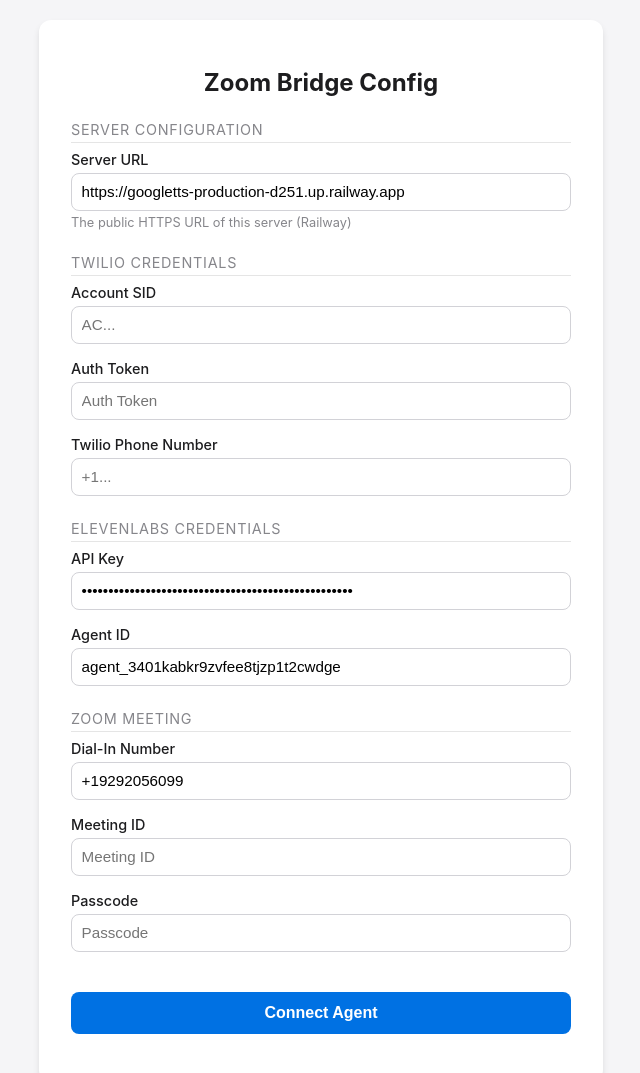
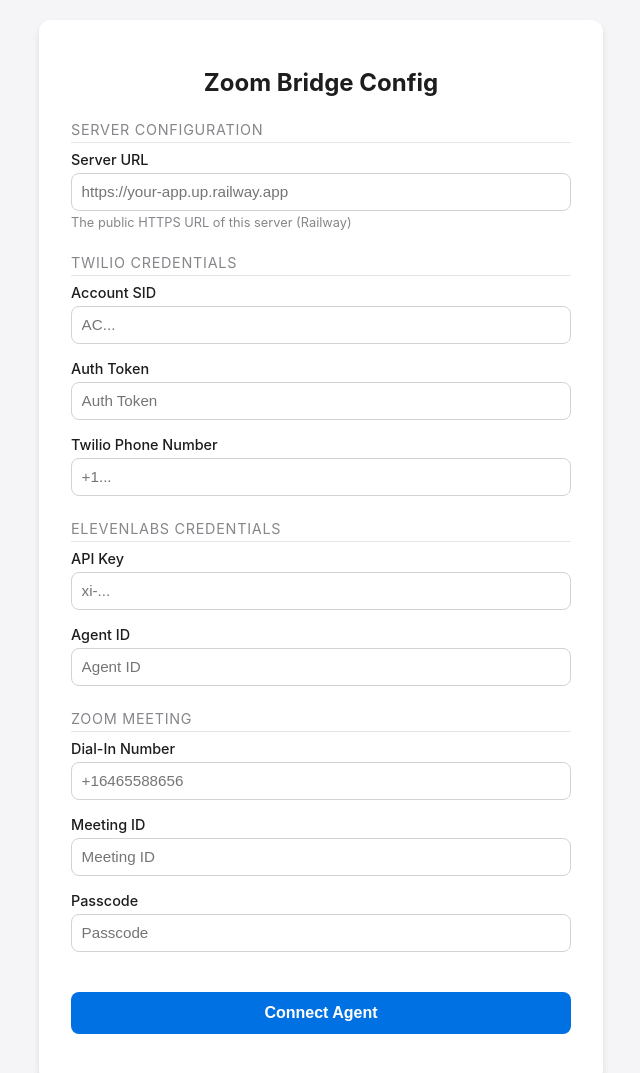
Before and after one commit to sean-marketseq/zoomdemoagent, a website: page elevenlabs-bridge/public/index.html in a window 1280 px wide. Shown: the top 1073 px of the page, without its empty margins (319-959 px from the left). Drawn offline with Linux system fonts and the light colour scheme.

Commit message:
Fix: Remove hardcoded secrets and make fields optional

```diff
--- a/elevenlabs-bridge/public/index.html
+++ b/elevenlabs-bridge/public/index.html
@@ -117,8 +117,7 @@
         <div class="section-title">Server Configuration</div>
         <div class="form-group">
             <label for="serverUrl">Server URL</label>
-            <input type="text" id="serverUrl" placeholder="https://your-app.up.railway.app"
-                value="https://googletts-production-d251.up.railway.app" required>
+            <input type="text" id="serverUrl" placeholder="https://your-app.up.railway.app" required>
             <div class="note">The public HTTPS URL of this server (Railway)</div>
         </div>
 
@@ -139,27 +138,25 @@
         <div class="section-title">ElevenLabs Credentials</div>
         <div class="form-group">
             <label for="elevenLabsApiKey">API Key</label>
-            <input type="password" id="elevenLabsApiKey" placeholder="xi-..."
-                value="sk_3ccfa57dded28b738fb669d4bf65613b40ebd1a7c5fc7e9d" required>
+            <input type="password" id="elevenLabsApiKey" placeholder="xi-..." required>
         </div>
         <div class="form-group">
             <label for="elevenLabsAgentId">Agent ID</label>
-            <input type="text" id="elevenLabsAgentId" placeholder="Agent ID" value="agent_3401kabkr9zvfee8tjzp1t2cwdge"
-                required>
+            <input type="text" id="elevenLabsAgentId" placeholder="Agent ID" required>
         </div>
 
         <div class="section-title">Zoom Meeting</div>
         <div class="form-group">
             <label for="zoomDialIn">Dial-In Number</label>
-            <input type="text" id="zoomDialIn" placeholder="+16465588656" value="+19292056099" required>
+            <input type="text" id="zoomDialIn" placeholder="+16465588656" required>
         </div>
         <div class="form-group">
             <label for="meetingId">Meeting ID</label>
-            <input type="text" id="meetingId" placeholder="Meeting ID" required>
+            <input type="text" id="meetingId" placeholder="Meeting ID">
         </div>
         <div class="form-group">
             <label for="passcode">Passcode</label>
-            <input type="text" id="passcode" placeholder="Passcode" required>
+            <input type="text" id="passcode" placeholder="Passcode">
         </div>
 
         <button id="connectBtn">Connect Agent</button>
@@ -187,7 +184,8 @@
 
             fields.forEach(id => {
                 const val = document.getElementById(id).value.trim();
-                if (!val) missing = true;
+                // Meeting ID and Passcode are optional (can be entered manually on phone)
+                if (!val && id !== 'meetingId' && id !== 'passcode') missing = true;
                 data[id] = val;
                 // Save to localStorage
                 localStorage.setItem(id, val);
```
